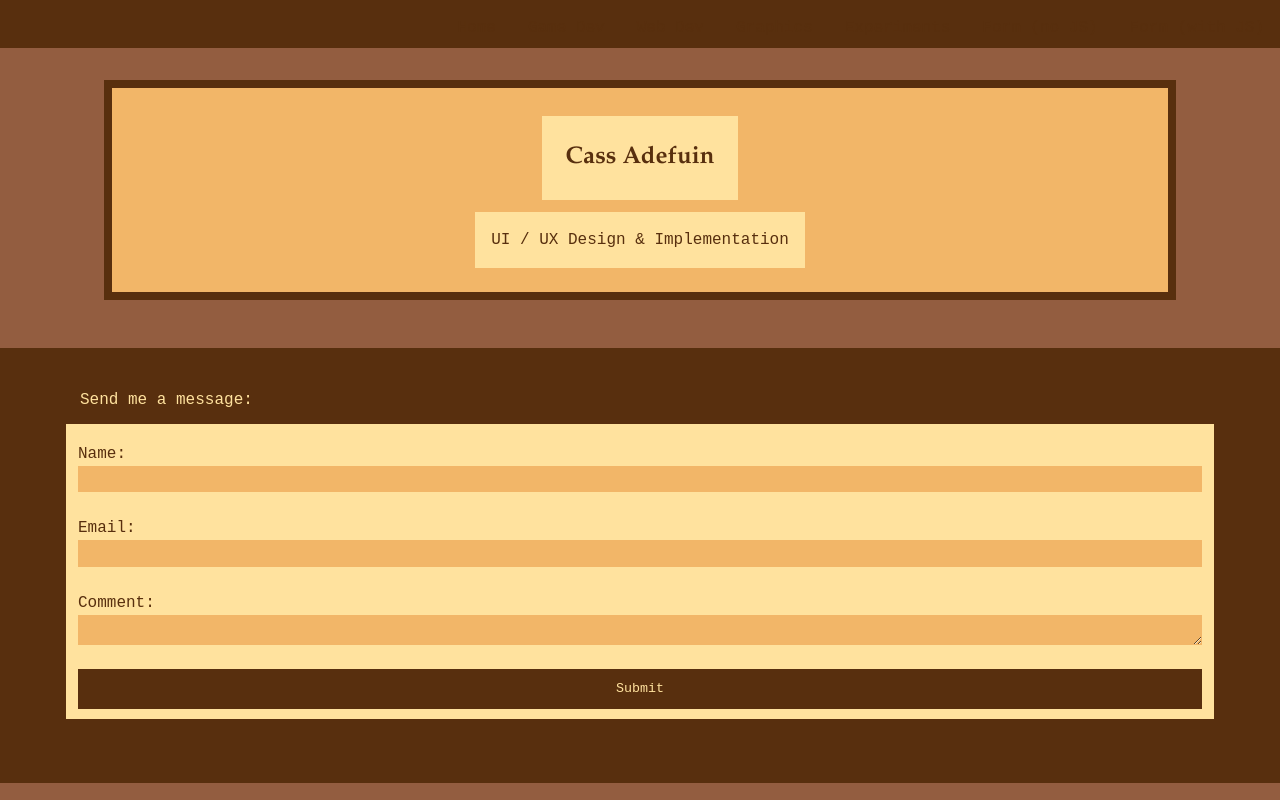
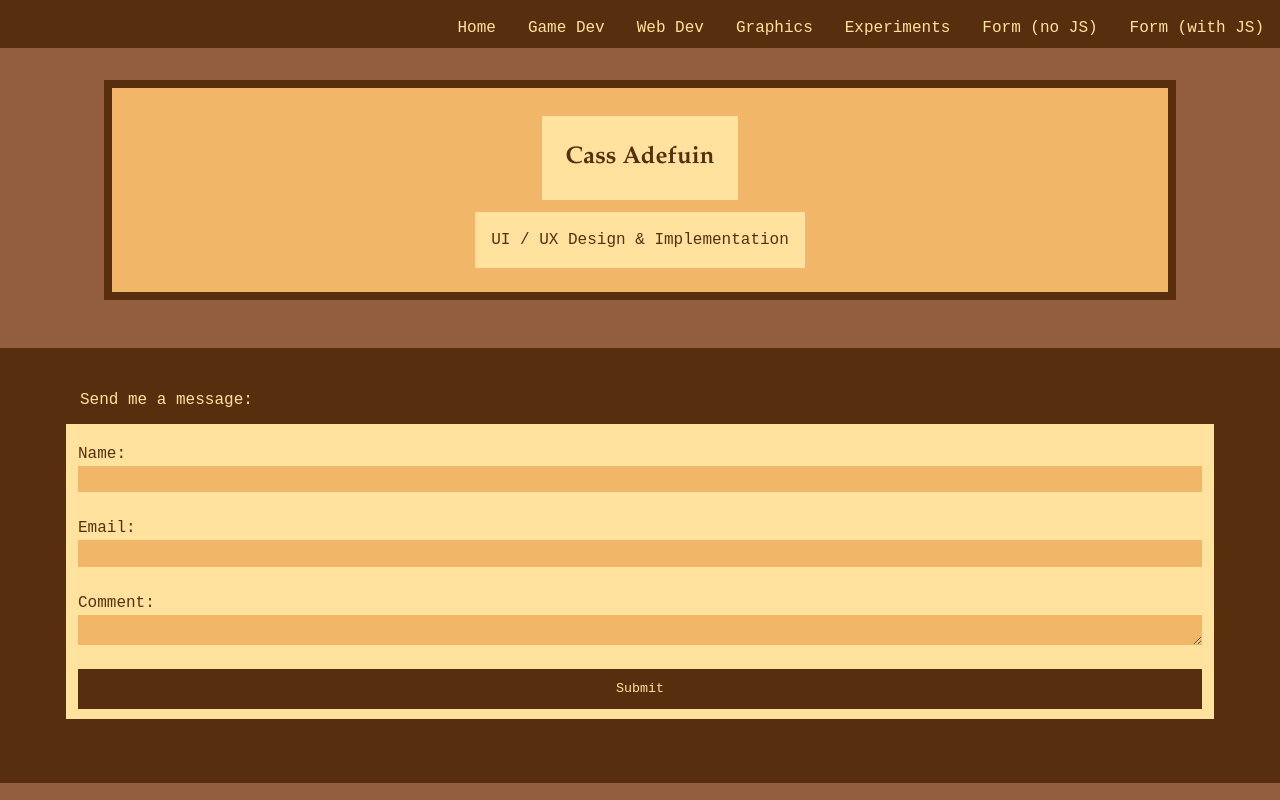
Before and after one commit to cadefuin/cse134-hw4, a plain HTML site: page index.html in a window 1280 px wide. Drawn offline with Linux system fonts and the light colour scheme.

Commit message:
Fix navbar text color for readability

```diff
--- a/global.css
+++ b/global.css
@@ -139,7 +139,7 @@ header {
                     padding: auto 1rem;
                     height: 100%;
 
-                    a {color: var(--text-6);}
+                    a {color: var(--text-2);}
                 }
 
                 li:hover {
```
